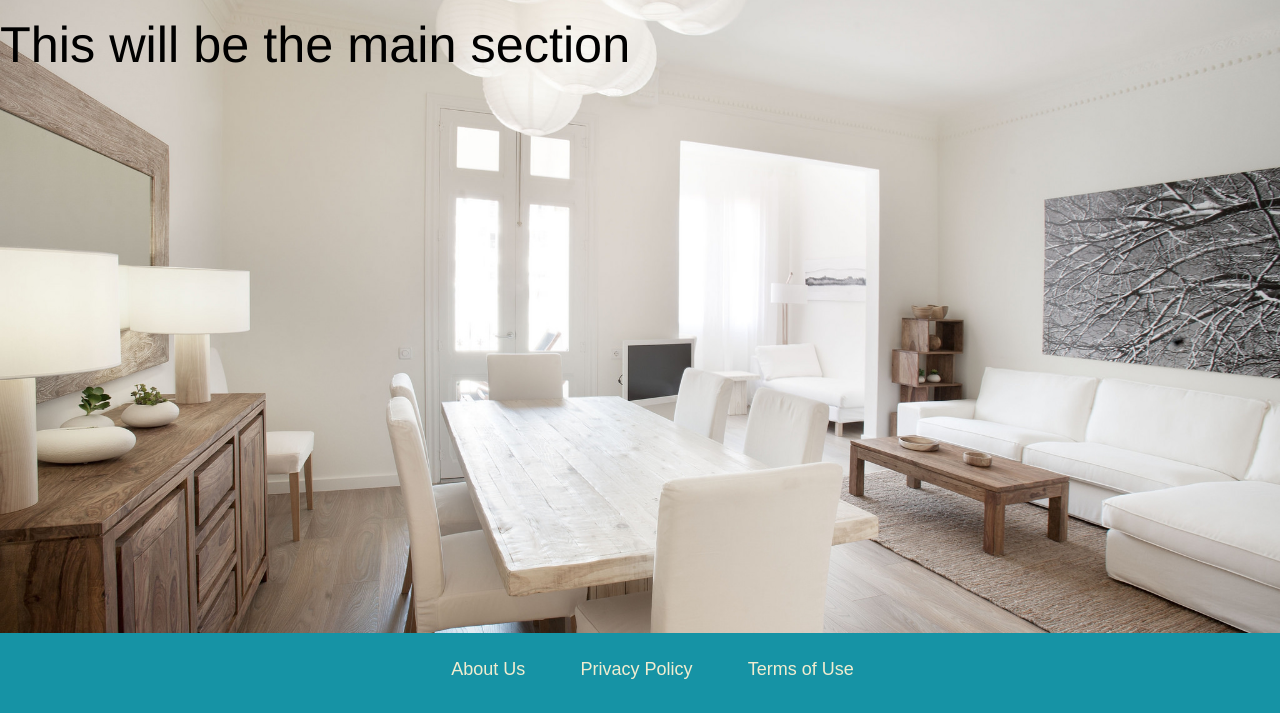
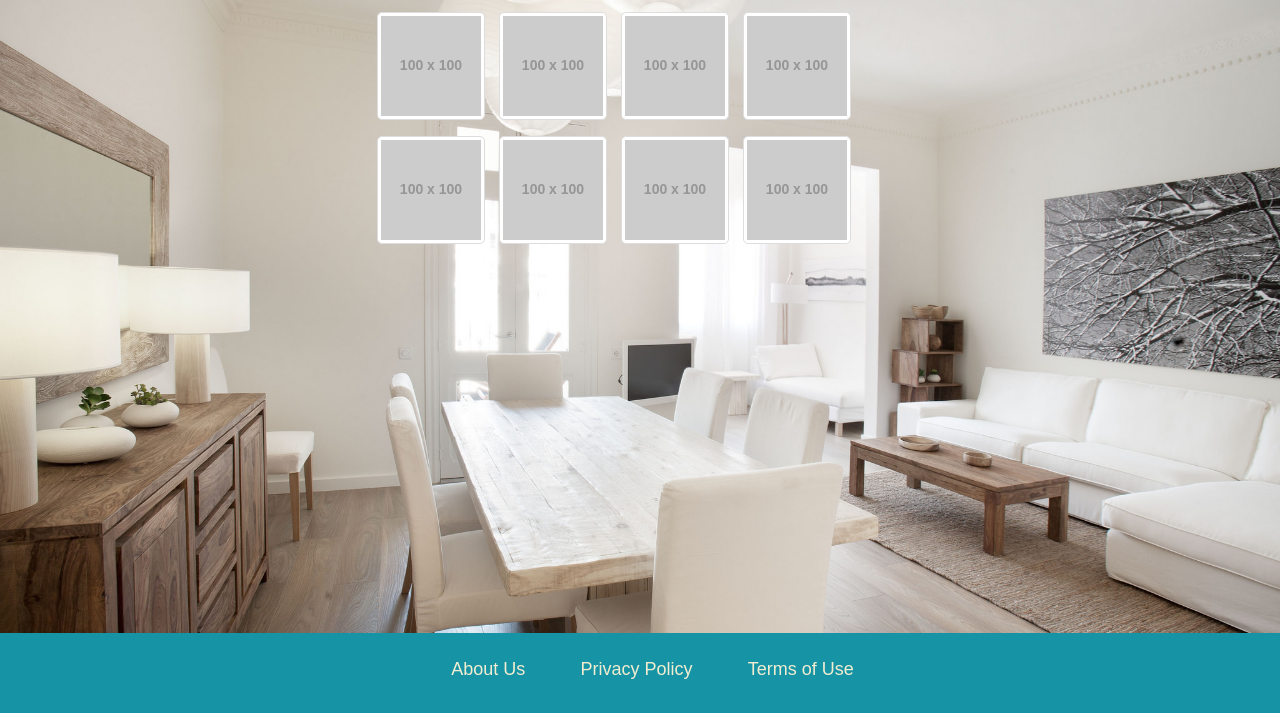
Before and after one commit to bmason8/apartment-listing, a plain HTML site: page index.html in a window 1280 px wide. Shown: the part 87-800 px from the top of the page. Drawn offline with nearby package versions, Linux system fonts and the light colour scheme; placeholder pictures from the web are drawn by us; a web font is replaced by a local one.

Commit message:
add working lightbox

```diff
--- a/css/custom.css
+++ b/css/custom.css
@@ -12,7 +12,7 @@ body {
 }
 
 img {
-  width: 100%;
+  max-width: 100%;
   display: inline-block;
 }
 
@@ -73,3 +73,7 @@ font-size: 2em;
   display: inline-block;
   margin: 0 15% 0% auto;
 }
+
+.apartment-gallery {
+  margin-left: 28%;
+}
--- a/index.html
+++ b/index.html
@@ -12,7 +12,6 @@
   <link rel="stylesheet" type="text/css" href="css/kickstart.css" media="all" />
   <link rel="stylesheet" type="text/css" href="css/style.css" media="all" />
   <link rel="stylesheet" type+"text/css" href="css/custom.css" media="all" />
-
 </head>
 <body>
   <div class="grid.flex">
@@ -28,8 +27,27 @@
         <img src="img/apartment-logo-small.png" />
       </section>
     </header>
-    <main class="full-width clearfix">
-      <h1> This will be the main section</h1>
+    <main class="full-width center">
+      <!-- <section class="col_3"></section> -->
+      <section class="gallery col_5 apartment-gallery">
+        <a href="http://placehold.it/600x450/4D99E0/ffffff.png&text=600x450"><img src="http://placehold.it/100x100/4D99E0/ffffff.png&text=100x100" width="100" height="100" /></a>
+        <a href="http://placehold.it/600x450/75CC00/ffffff.png&text=600x450"><img src="http://placehold.it/100x100/75CC00/ffffff.png&text=100x100" width="100" height="100" /></a>
+        <a href="http://placehold.it/600x450/E49800/ffffff.png&text=600x450"><img src="http://placehold.it/100x100/E49800/ffffff.png&text=100x100" width="100" height="100" /></a>
+        <a href="http://placehold.it/600x450/E4247E/ffffff.png&text=600x450"><img src="http://placehold.it/100x100/E4247E/ffffff.png&text=100x100" width="100" height="100" /></a>
+        <a href="http://placehold.it/600x450/00C6E4/ffffff.png&text=600x450"><img src="http://placehold.it/100x100/00C6E4/ffffff.png&text=100x100" width="100" height="100" /></a>
+        <a href="http://placehold.it/600x450/E4DB0F/ffffff.png&text=600x450"><img src="http://placehold.it/100x100/E4DB0F/ffffff.png&text=100x100" width="100" height="100" /></a>
+        <a href="http://placehold.it/600x450/7400E4/ffffff.png&text=600x450"><img src="http://placehold.it/100x100/7400E4/ffffff.png&text=100x100" width="100" height="100" /></a>
+        <a href="http://placehold.it/600x450/C50000/ffffff.png&text=600x450"><img src="http://placehold.it/100x100/C50000/ffffff.png&text=100x100" width="100" height="100" /></a>
+      </section>
+      <!-- <a class="lightbox" href="img/eggs-large.jpg"><img src="img/eggs-small.jpg" /></a> -->
+      <!-- Slideshow -->
+      <!-- <section class="col_5">
+        <ul class="slideshow">
+          <li><img src="http://placehold.it/550x350/4D99E0/ffffff.png" /></li>
+          <li><img src="http://placehold.it/550x350/75CC00/ffffff.png" /></li>
+          <li><img src="http://placehold.it/550x350/E49800/ffffff.png" /></li>
+        </ul>
+      </section> -->
     </main>
     <footer class="full-width center">
       <nav>
```
Also changed, not shown: img/eggs-large.jpg (added), img/eggs-small.jpg (added).
